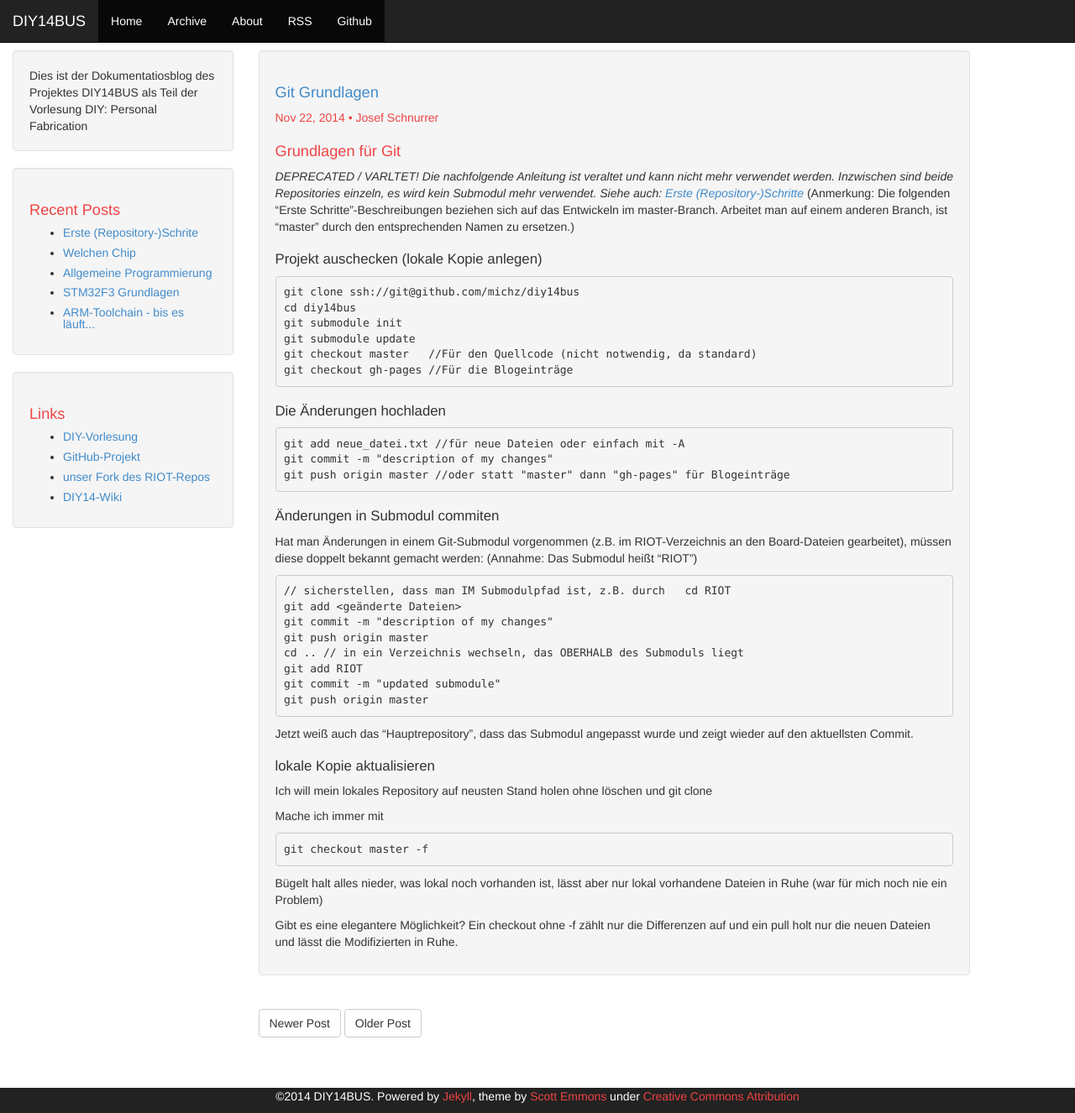
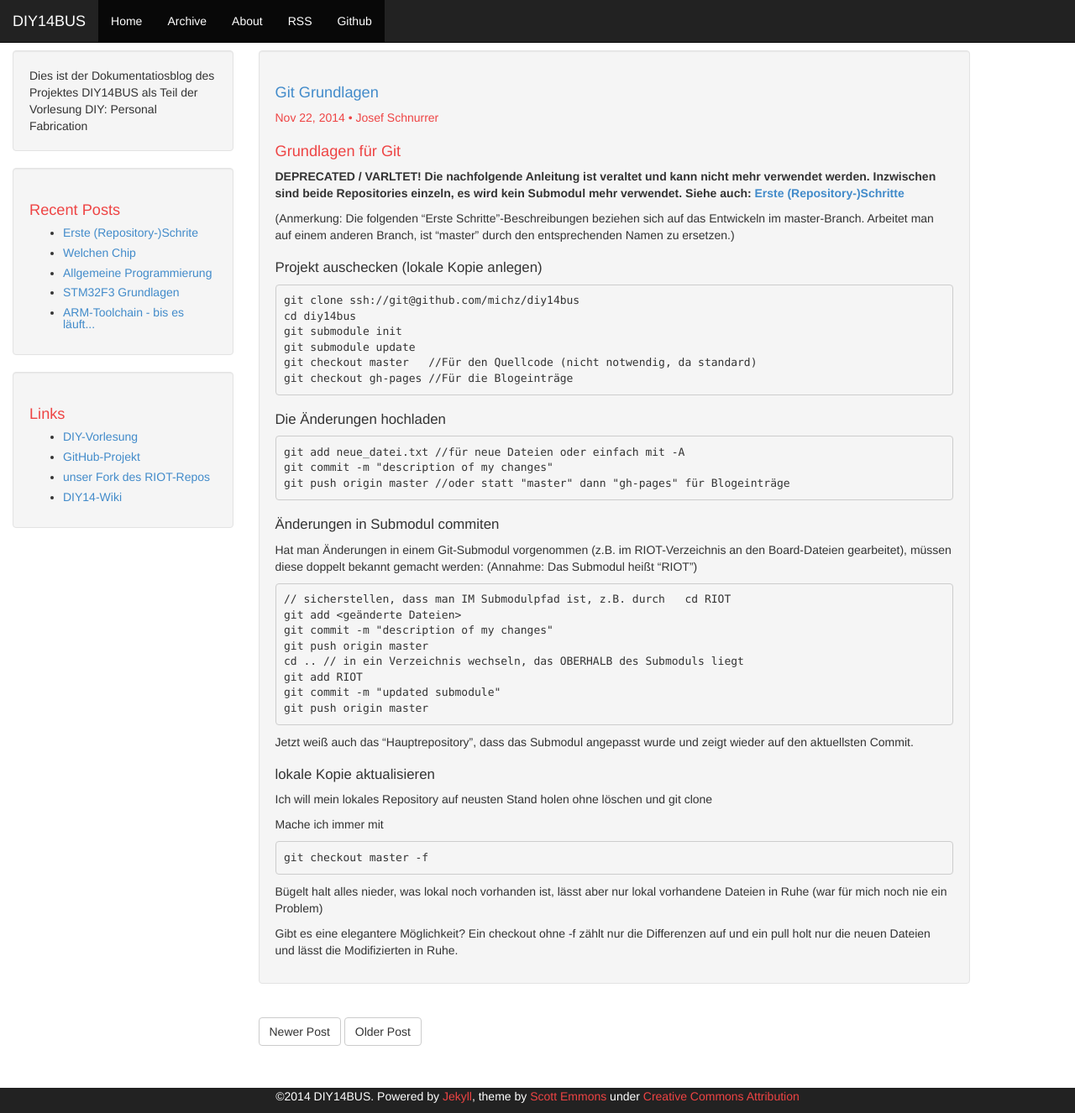
Before and after one commit to michz/diy14bus, a Jekyll site: the page built from _posts/2014-11-22-Git-Grundlagen.markdown, in a window 1280 px wide and 1326 px high. Shown: the whole window at 84% size. Built offline with Jekyll 4.4.1, drawn with Linux system fonts in a browser that asks for light colours; Markdown is read by kramdown in place of the engine named in the settings.

Commit message:
corrected again

````diff
--- a/_posts/2014-11-22-Git-Grundlagen.markdown
+++ b/_posts/2014-11-22-Git-Grundlagen.markdown
@@ -8,10 +8,12 @@ author: jschnurrer
 ---
 
 # Grundlagen für Git
-*DEPRECATED / VARLTET! Die nachfolgende Anleitung ist veraltet und kann
+**DEPRECATED / VARLTET! Die nachfolgende Anleitung ist veraltet und kann
 nicht mehr verwendet werden. Inzwischen sind beide Repositories einzeln,
 es wird kein Submodul mehr verwendet.
-Siehe auch: [Erste (Repository-)Schritte](http://michz.github.io/diy14bus/2014/12/Erste-Repo-Schritte/)*
+Siehe auch: [Erste (Repository-)Schritte](http://michz.github.io/diy14bus/2014/12/Erste-Repo-Schritte/)**
+
+
 (Anmerkung: Die folgenden "Erste Schritte"-Beschreibungen beziehen sich auf das
 Entwickeln im master-Branch. Arbeitet man auf einem anderen Branch, ist "master"
 durch den entsprechenden Namen zu ersetzen.)
--- a/_posts/2014-12-05-Erste-Repo-Schritte.markdown
+++ b/_posts/2014-12-05-Erste-Repo-Schritte.markdown
@@ -31,7 +31,6 @@ beschrieben.
 Im Anwendungs-Makefile muss der Pfad zu RIOT angegeben werden.
 
 Beispiel:
-```make
     # name of your application
     APPLICATION = first-test-f1
 
@@ -51,7 +50,6 @@ Beispiel:
     QUIET ?= 1
 
     include $(RIOTBASE)/Makefile.include
-```
 
 Die Zeile, in der die Variable `RIOTBASE` definiert wird, stimmt exakt so,
 wenn die Repositories wie oben auf derselben Verzeichnisebene liegen.
````
